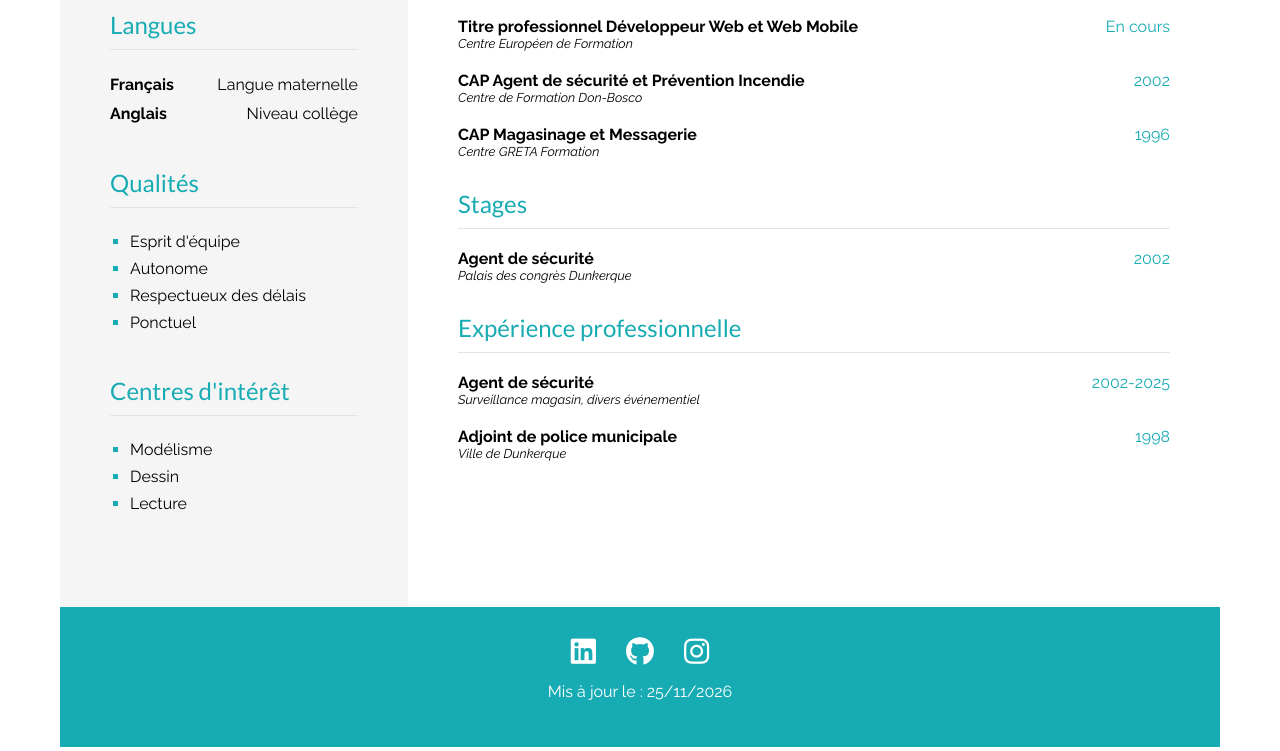
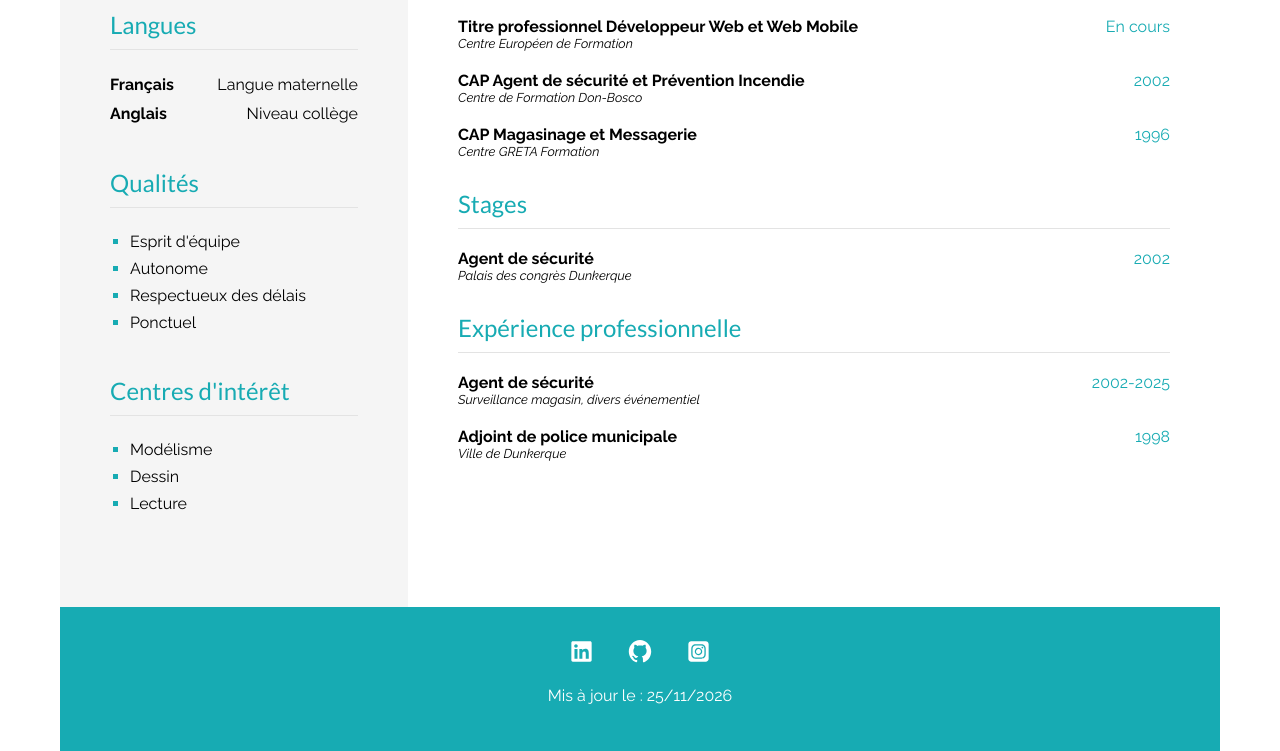
Before and after one commit to romuald67300-rgb/cv-en-ligne, a plain HTML site: page index.html in a window 1280 px wide. Shown: the part 546-1297 px from the top of the page. Drawn offline with Linux system fonts and the light colour scheme.

Commit message:
Ajoute les icônes svg du pied de page

```diff
--- a/assets/css/style.css
+++ b/assets/css/style.css
@@ -212,6 +212,6 @@ footer ul {
     justify-content: center;
     gap: 30px;
 }
-footer i {
-    font-size: 1.8rem;
+footer img {
+    width: 1.8rem;
 }
--- a/index.html
+++ b/index.html
@@ -167,9 +167,10 @@
         </div>
         <footer>
              <ul>
-        <li><i class="fa-brands fa-linkedin"></i></li>
-        <li><i class="fa-brands fa-github"></i></li>
-        <li><i class="fa-brands fa-instagram"></i></li>
+        <li><img src="assets/img/icons/linkedin-brands-solid-full.svg" alt=""></li>
+        <li><img src="assets/img/icons/github-brands-solid-full.svg" alt=""></li>
+        <li><img src="assets/img/icons/square-instagram-brands-solid-full.svg" alt=""></li>
+
     </ul>
     <p>Mis à jour le : 25/11/2026</p>
         </footer>
```
